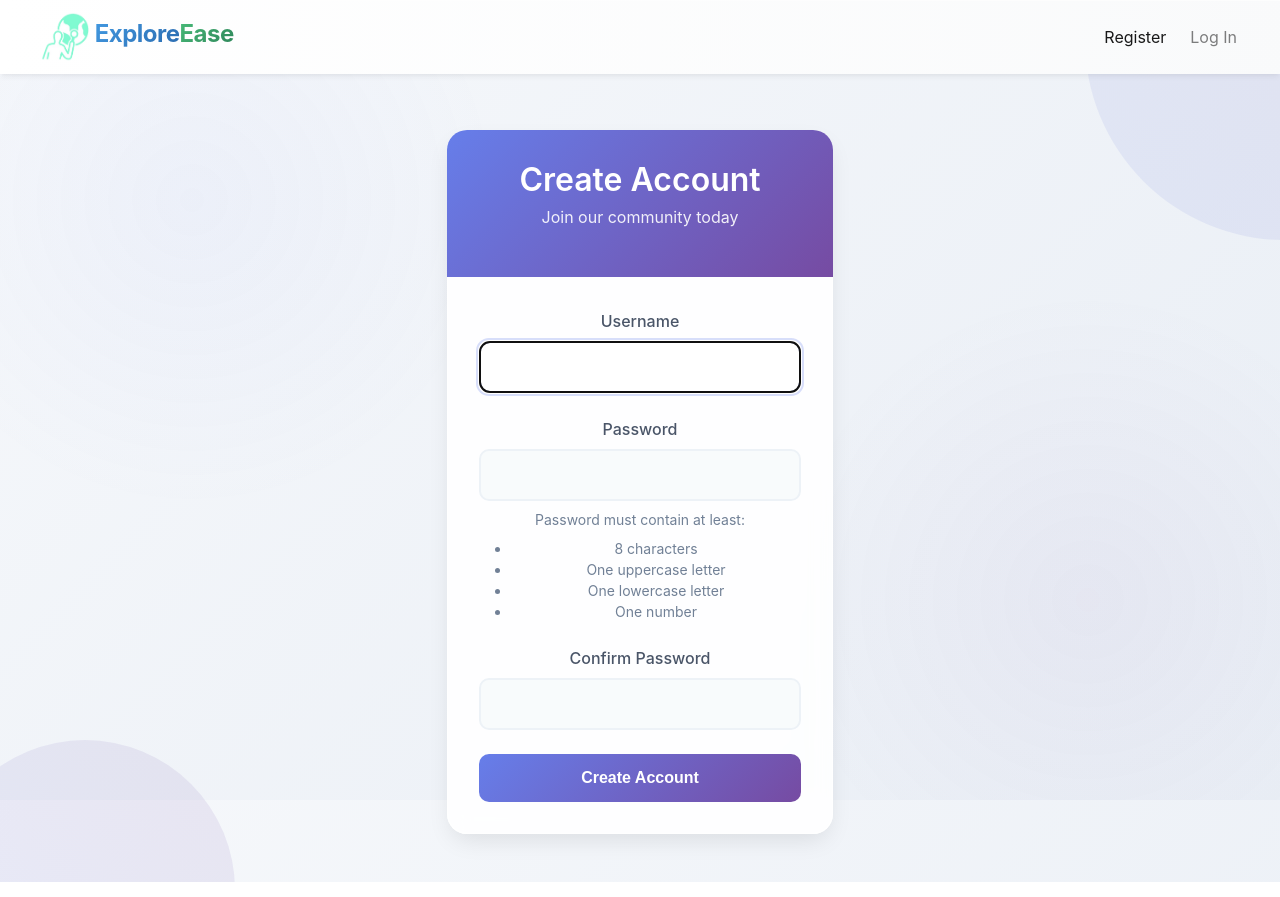
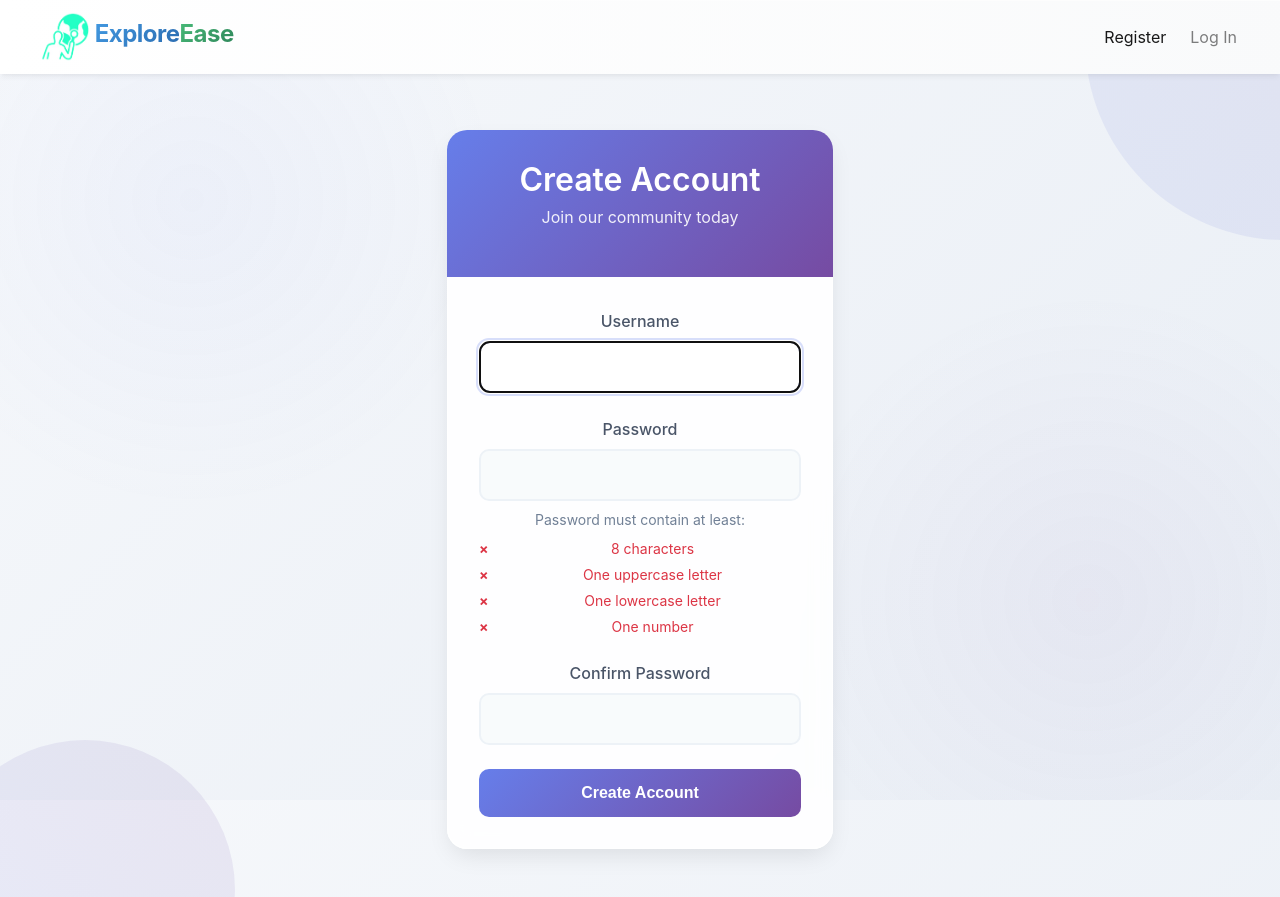
Before and after one commit to TanishaKothari/ExploreEase, a Flask app: page /register in a window 1280 px wide. Run offline with Flask 3, Linux system fonts and the light colour scheme; parts of the project's set-up code (start-up, migrations or seed data) failed here and were passed over; some libraries are stand-ins or nearby versions.

Commit message:
Updated feedback, design

```diff
--- a/app.py
+++ b/app.py
@@ -268,15 +268,11 @@ def feedback():
             VALUES (%s, %s)
         ''', (session["user_id"], feedback))
         con.commit()
+        cursor.close()
+        con.close()
         flash("Feedback submitted successfully!")
         return redirect("/")
-    con = get_db_connection()
-    cursor = con.cursor()
-    cursor.execute("SELECT feedback FROM feedback")
-    feedbacks = cursor.fetchall()
-    cursor.close()
-    con.close()
-    return render_template('feedback.html', feedbacks=feedbacks)
+    return render_template('feedback.html')
 
 
 @app.route("/edit_profile", methods=['GET', 'POST'])
--- a/templates/layout.html
+++ b/templates/layout.html
@@ -21,7 +21,7 @@
     <nav class="modern-navbar navbar navbar-expand-md navbar-light">
         <div class="container-fluid">
             <a class="navbar-brand" href="/">
-                <img src="static/explore_ease logo.png" alt="logo" width="50" height="50">
+                <img src="static/explore_ease logo.png" alt="logo" width="50" height="50" style="filter: saturate(2);">
                 <span class="brand-text">
                     <span class="blue">Explore</span><span class="green">Ease</span>
                 </span>
--- a/templates/register.html
+++ b/templates/register.html
@@ -23,6 +23,35 @@
             height: 300px;
             bottom: -150px;
             left: -150px;
+        }
+
+        /* Password requirement indicators */
+        .password-requirements ul {
+            list-style: none;
+            padding-left: 0;
+        }
+
+        .password-requirements li {
+            position: relative;
+            padding-left: 25px;
+            margin-bottom: 5px;
+            color: #dc3545;  /* Default red color */
+            transition: color 0.3s ease;
+        }
+
+        .password-requirements li::before {
+            content: "×";  /* Default cross symbol */
+            position: absolute;
+            left: 0;
+            font-weight: bold;
+        }
+
+        .password-requirements li.valid {
+            color: #198754;  /* Green color when valid */
+        }
+
+        .password-requirements li.valid::before {
+            content: "✓";  /* Checkmark symbol when valid */
         }
     </style>
 
@@ -50,10 +79,10 @@
                         <div class="password-requirements">
                             Password must contain at least:
                             <ul class="mt-2">
-                                <li>8 characters</li>
-                                <li>One uppercase letter</li>
-                                <li>One lowercase letter</li>
-                                <li>One number</li>
+                                <li id="length">8 characters</li>
+                                <li id="uppercase">One uppercase letter</li>
+                                <li id="lowercase">One lowercase letter</li>
+                                <li id="number">One number</li>
                             </ul>
                         </div>
                     </div>
@@ -66,4 +95,26 @@
             </div>
         </div>
     </div>
+
+    <script>
+        document.addEventListener('DOMContentLoaded', function() {
+            const passwordInput = document.getElementById('password');
+            const requirements = {
+                length: { element: document.getElementById('length'), regex: /.{8,}/ },
+                uppercase: { element: document.getElementById('uppercase'), regex: /[A-Z]/ },
+                lowercase: { element: document.getElementById('lowercase'), regex: /[a-z]/ },
+                number: { element: document.getElementById('number'), regex: /[0-9]/ }
+            };
+
+            passwordInput.addEventListener('input', function() {
+                const password = this.value;
+
+                // Check each requirement
+                for (const [key, requirement] of Object.entries(requirements)) {
+                    const isValid = requirement.regex.test(password);
+                    requirement.element.classList.toggle('valid', isValid);
+                }
+            });
+        });
+    </script>
 {% endblock %}
```
Also changed, not shown: templates/feedback.html (+0 -7 lines), 1 other file.
